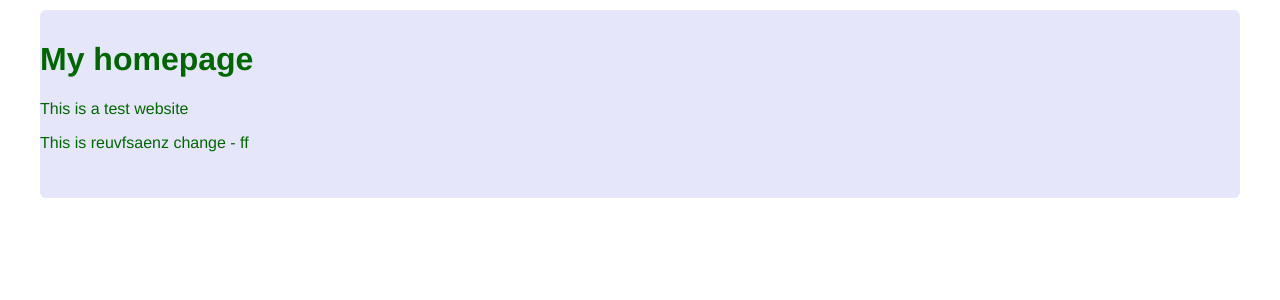
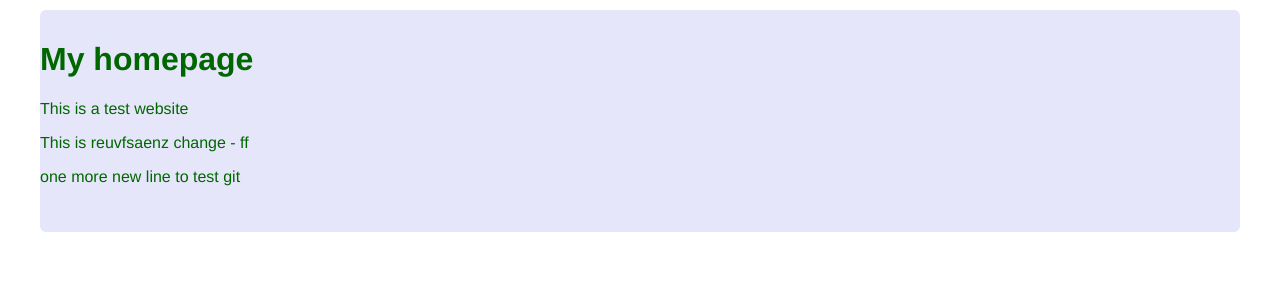
Before and after one commit to reuvenz1993/reuvenz-flask, a Flask app: page / in a window 1280 px wide. Shown: the part 35-335 px from the top of the page. Run offline with Flask 2, Linux system fonts and the light colour scheme.

Commit message:
test auto deploy

```diff
--- a/templates/home.html
+++ b/templates/home.html
@@ -4,5 +4,6 @@
     <h1>My homepage</h1>
     <p>This is a test website</p>
     <p>This is reuvfsaenz change - ff</p>
+    <p>one more new line to test git</p>
 </div>
 {% endblock %}
```
